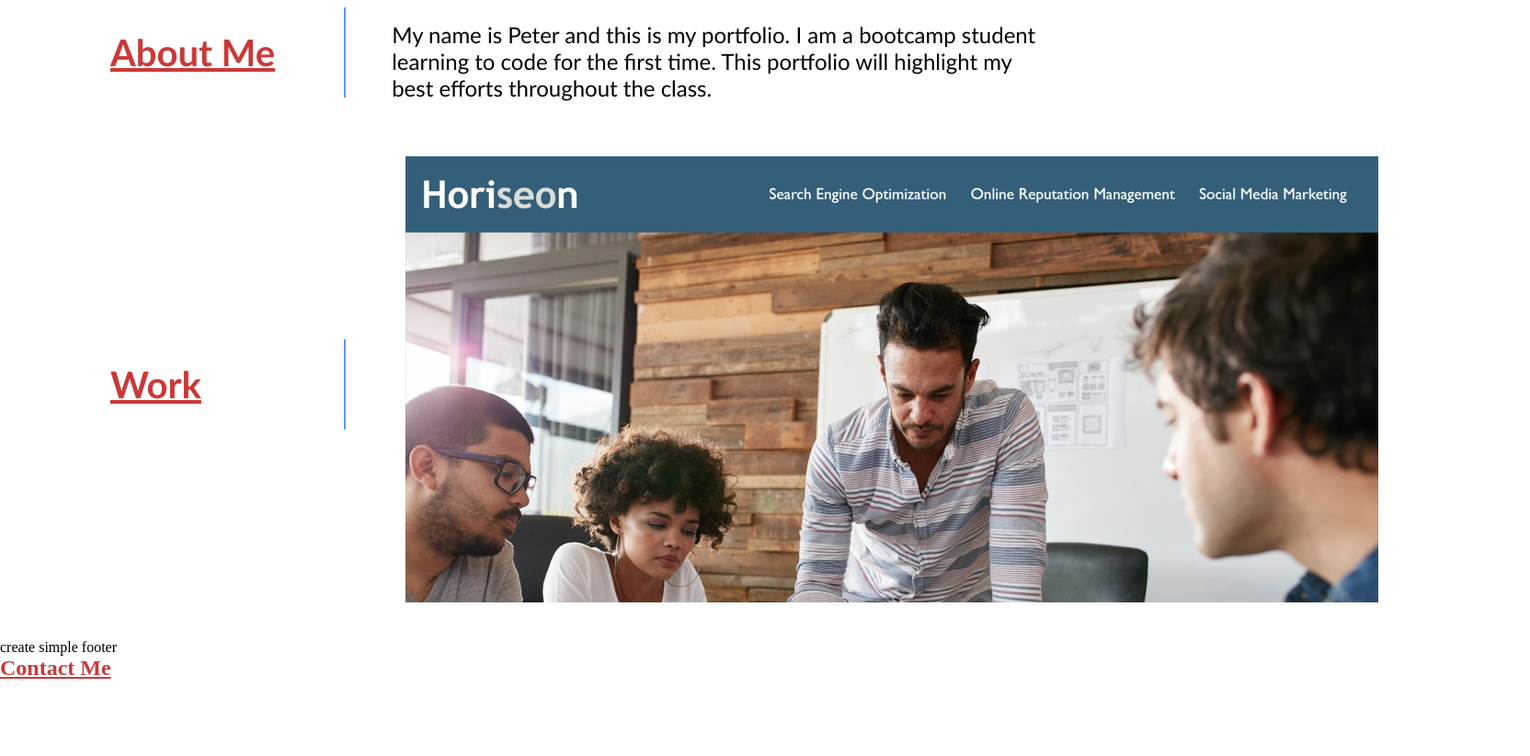
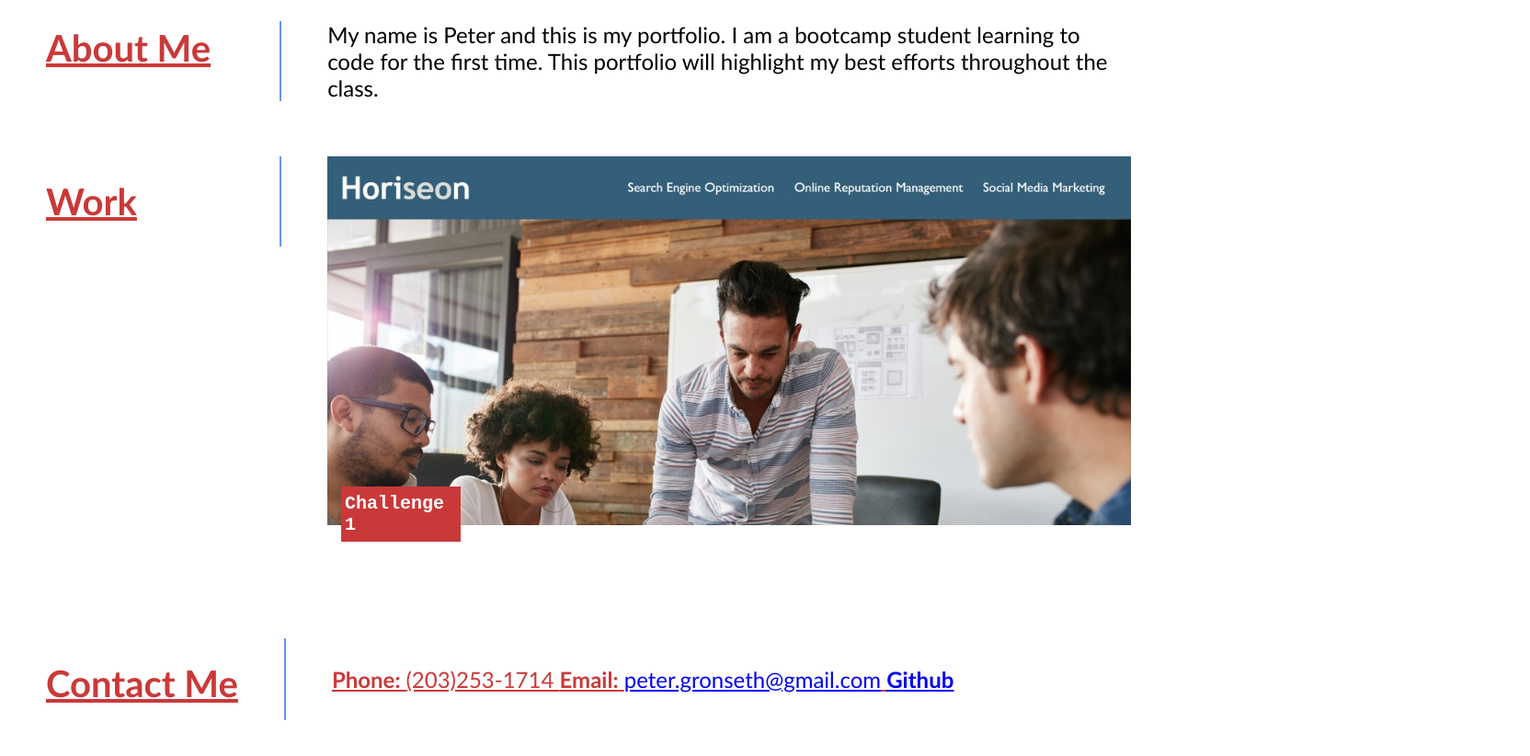
Before and after one commit to pg1219/HW-Challenge-2, a plain HTML site: page test.html in a window 1280 px wide. Shown: the part 271-1093 px from the top of the page at 92% size, 1664 px wide, since content can reach past the window. Before the commit the page ends 1011 px from the top, so only its background shows below. Drawn offline with Linux system fonts and the light colour scheme.

Commit message:
sat afternoon edits

```diff
--- a/assets/CSS/style.css
+++ b/assets/CSS/style.css
@@ -45,7 +45,7 @@ li {
 
 }
 
-a {
+nav a {
     color: #ffff;
     font-size: 32px;
     font-family: monospace;
@@ -53,7 +53,8 @@ a {
 }
 
 nav {
-    text-align: right;
+    display: flex;
+    justify-content: flex-end;
     margin: 15px 80px 0px 80px;
 
 }
@@ -63,10 +64,9 @@ main {
 }
 
 .section {
-    display:inline-flex;
-    justify-content: space-between;
-    align-items: center;
-    padding: 30px 150px 30px 120px;
+    display: flex;
+    align-items: flex-start;
+    padding: 30px 50px 30px 50px;
 
 }
 
@@ -76,8 +76,7 @@ h2 {
 }
 
 .container {
-    border-right: solid 2.5px cornflowerblue;
-    padding: 25px 75px 25px 0;
+   padding: 25px 75px 25px 0;
     font-size: 250%;
     white-space: nowrap;
 }
@@ -86,6 +85,7 @@ section p {
     margin-top: 20px;
     padding-left: 50px;
     font-size: 150%;
+    border-left: solid 2.5px cornflowerblue;
 }
 
 .work-container {
@@ -95,7 +95,37 @@ section p {
     font-size: 250%;
 }
 
-.image {
-    display: flex;
-  align-items: center;
+
+.image img{
+    position: relative;
+    max-width: 100%;
+    height: auto;
 }
+
+.text-box {
+position: relative;
+top: -45px;
+right: -15px;
+background-color:#ca3939;
+color:#ffff;
+padding: 7px 4px;
+font-family: monospace;
+border-style: none;
+font-size: 20px;
+width: 130px;
+}
+
+.contact-container {
+    padding: 25px 0px 25px 0;
+    margin-right: 50px;
+    font-size: 250%;
+    white-space: nowrap;}
+
+.section-div {
+    width: 100%;
+     border-left: solid 2.5px cornflowerblue;
+    font-size: 150%;
+    padding: 30px 50px 30px 50px;
+    text-decoration: underline;
+    color: #ca3939;
+}
--- a/test.html
+++ b/test.html
@@ -16,7 +16,7 @@
         <ul>
           <li><a href="#About-Me">About Me</a></li>
           <li><a href="#Work">Work</a></li>
-          <li><a href="#Contact Me">Contact Me</a></li>
+          <li><a href="#Contact-Me">Contact Me</a></li>
         </ul>
       </nav>
     </header>
@@ -29,15 +29,23 @@
     </section>
     <section id="Work" class="section">
         <h2 class="work-container">Work</h2>
-      <!-- 2.08 flexbox use as example for image -->
         <div class="image">
         <a href="https://pg1219.github.io/HW1-code-refactor/" target="_blank"><img src="./assets/Images/horiseon.jpg" alt="Screen grab of Horiseon webpage"></a>
+        <div class="text-box">
+          <h4>Challenge 1</h4>
+        </div>
        </div>
       </section>
+      <section id="Contact-Me" class="section">
+        <h2 class="contact-container">Contact Me</h2>
+        <div>
+        <ul class="section-div">
+          <li><strong>Phone: </strong>(203)253-1714 </li>
+          <li><Strong>Email:</Strong> <a href="mailto:peter.gronseth@gmail.com">peter.gronseth@gmail.com<a></li>
+          <li><a href="https://github.com/pg1219"><strong>Github</strong></a></li>
+        </ul>
+      </div>
+      </section>
     </main>
-    <footer>
-        create simple footer
-        <h2>Contact Me</h2>
-    </footer>
   </body>
 </html>
```
